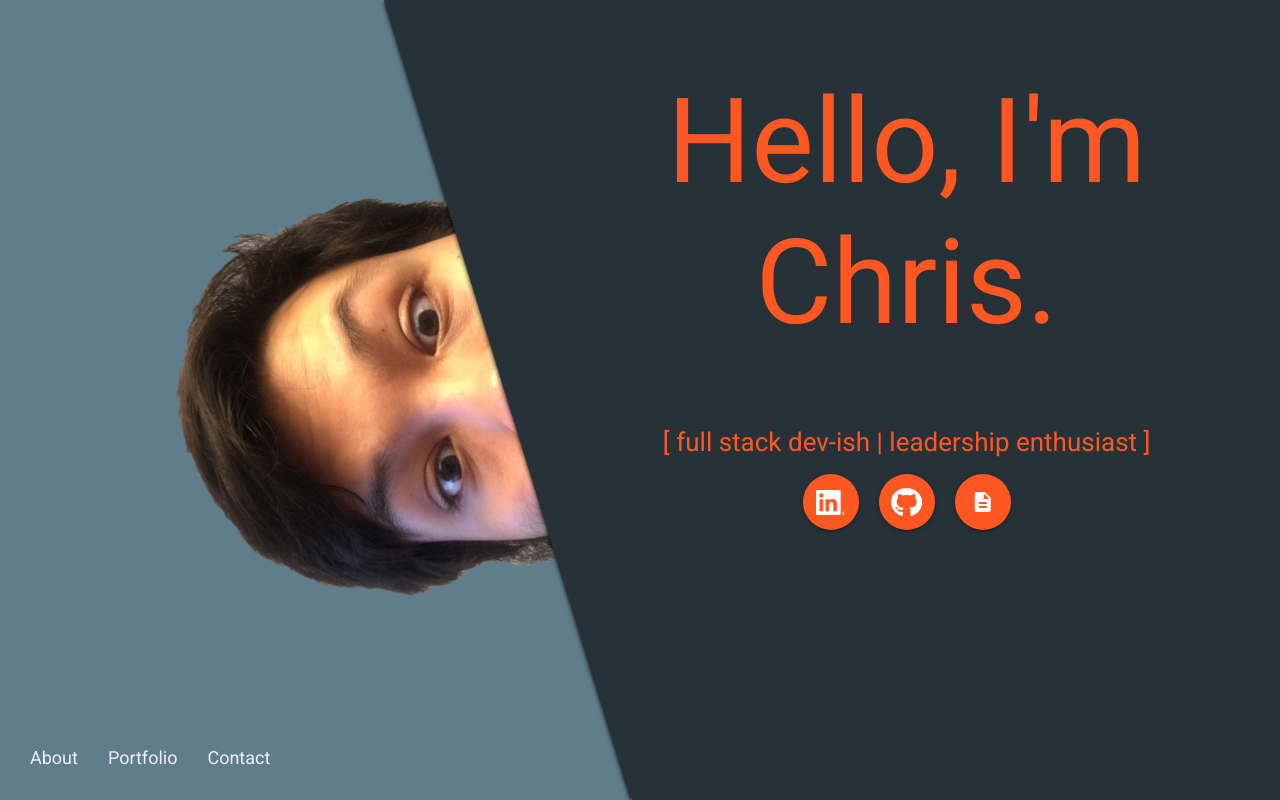
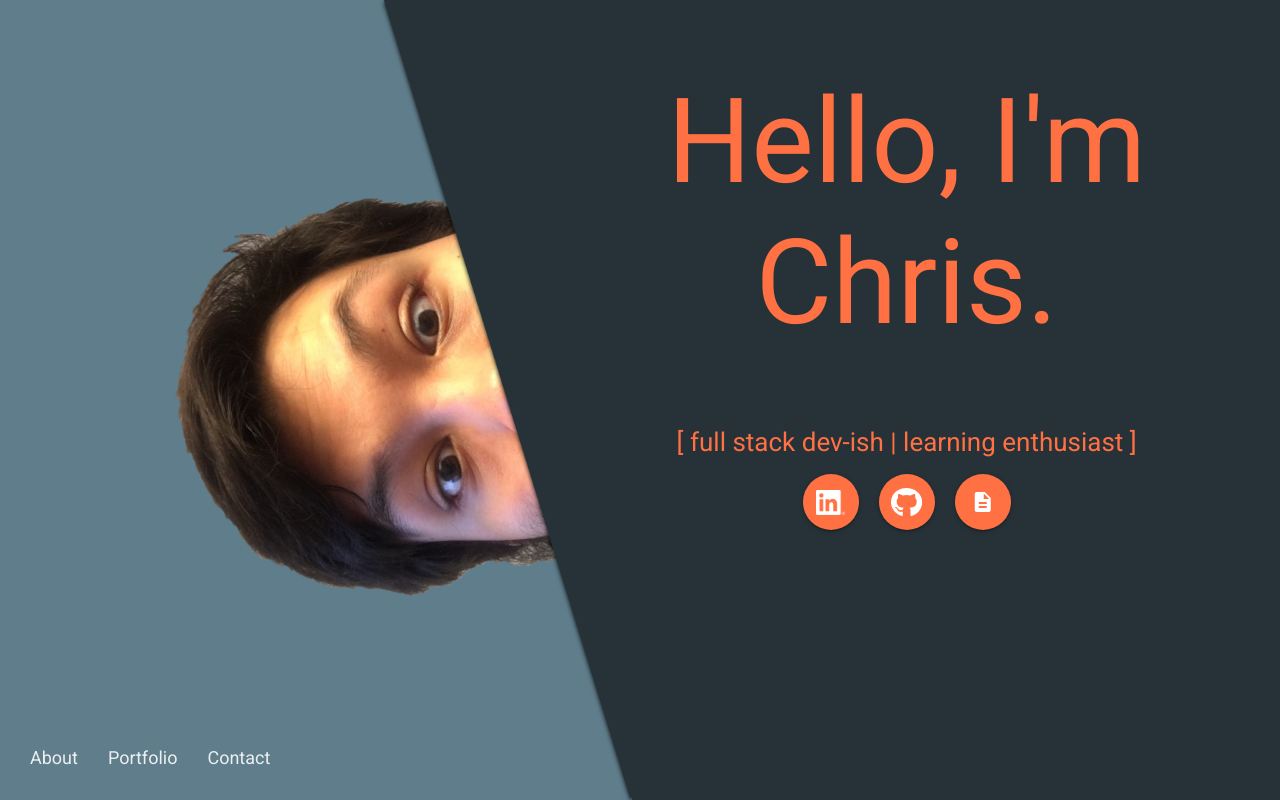
Before and after one commit to clmitchell630/clm-portfolio, a plain HTML site: page index.html in a window 1280 px wide. Drawn offline with nearby package versions, Linux system fonts and the light colour scheme.

Commit message:
changed font color and edited a word

```diff
--- a/assets/css/style.css
+++ b/assets/css/style.css
@@ -1,3 +1,5 @@
+/* ====================Landing Page==================== */
+
 body, #index {
     background-image: url("../images/AXD-mockUp/backgroundx2.png");
     background-position: center center;
@@ -5,7 +7,7 @@ body, #index {
     background-attachment: fixed;
     background-size: cover;
     background-color: #263238;
-    color: #FF5722;
+    color: #FF7043;
     font-family: 'Roboto', sans-serif;
 }
 
@@ -39,6 +41,7 @@ footer {
     font-size: 26px;
     text-align: center;
 }
-.linkTop{
+
+.linkTop {
     margin-top: 2%;
 }
--- a/index.html
+++ b/index.html
@@ -38,21 +38,21 @@
         </div>
 
         <div>
-            <h2 class="indexSubhead">[ full stack dev-ish | leadership enthusiast ]</h2>
+            <h2 class="indexSubhead">[ full stack dev-ish | learning enthusiast ]</h2>
         </div>
 
         <div class="row justify-content-lg-center linkTop">
             <ul class="nav">
                 <li class="nav-item linkSpacer">
-                    <a class="btn-floating btn-large deep-orange"><img src="./assets/images/LIicon.png"
+                    <a class="btn-floating btn-large deep-orange lighten-1"><img src="./assets/images/LIicon.png"
                             alt="linkedIn icon"></a>
                 </li>
                 <li class="nav-item linkSpacer">
-                    <a class="btn-floating btn-large deep-orange"><img src="./assets/images/githubicon.png"
+                    <a class="btn-floating btn-large deep-orange lighten-1"><img src="./assets/images/githubicon.png"
                             alt="github icon"></a>
                 </li>
                 <li class="nav-item linkSpacer">
-                    <a class="btn-floating btn-large deep-orange"><i class="material-icons">description</i></a>
+                    <a class="btn-floating btn-large deep-orange lighten-1"><i class="material-icons">description</i></a>
                 </li>
             </ul>
         </div>
```
